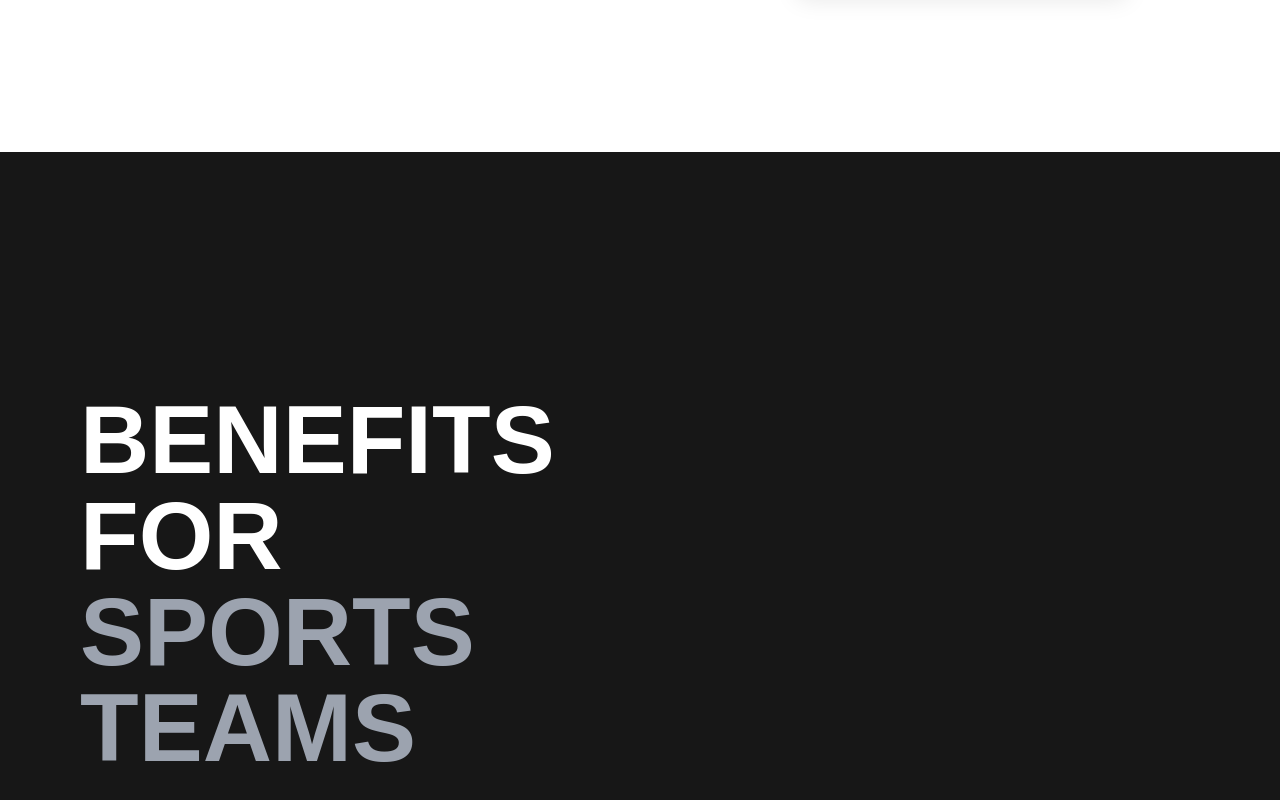
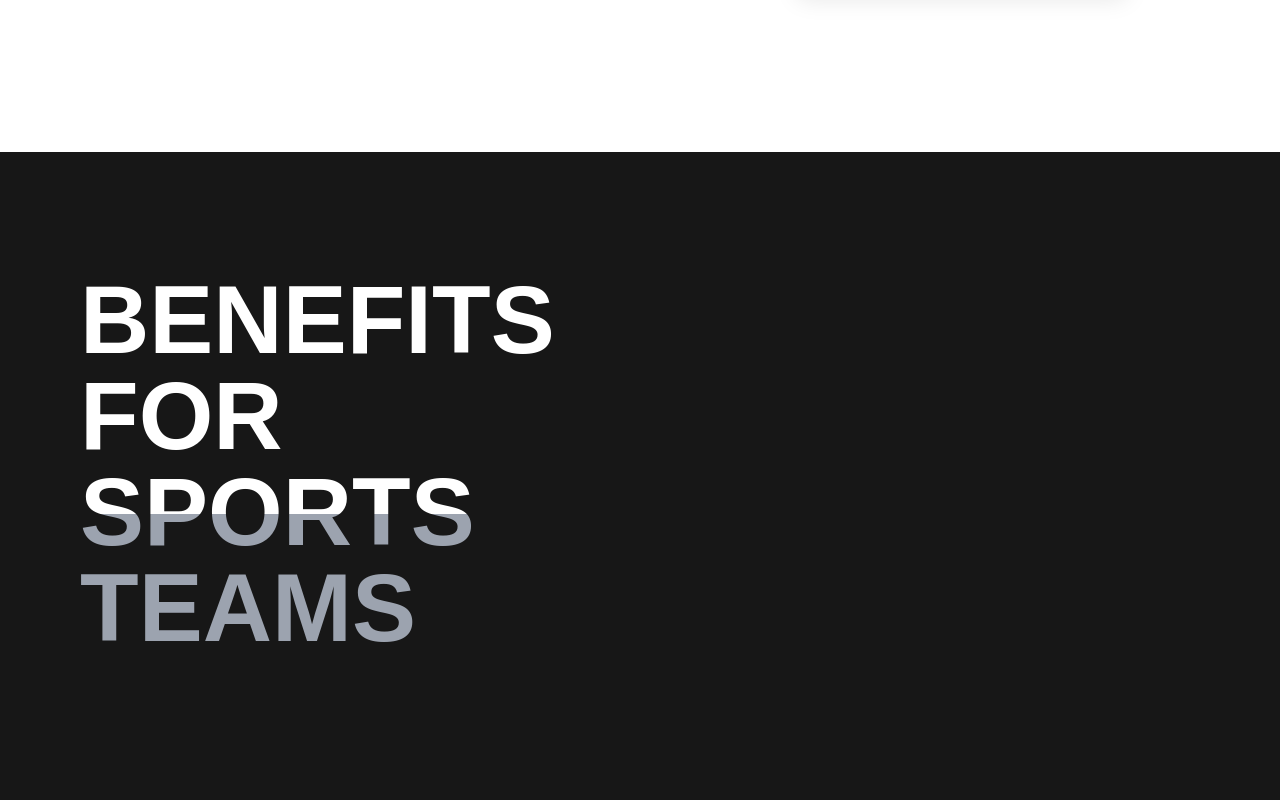
Before and after one commit to TwinspireNeuralSolutions/website, a Next.js app: page / in a window 1280 px wide. Shown: the part 2938-3738 px from the top of the page. Built offline with nearby package versions, Linux system fonts and the light colour scheme.

Commit message:
Update H1 component in Typography to remove unnecessary padding in sticky state, enhancing layout consistency and visual clarity.

```diff
--- a/components/Atoms/Typography.tsx
+++ b/components/Atoms/Typography.tsx
@@ -35,7 +35,7 @@ export const H1 = ({
   return (
     <h1
       ref={sectionRef}
-      className={`z-10 max-w-5xl text-8xl font-bold uppercase md:text-6xl lg:text-8xl ${color === 'white' ? 'text-white' : 'text-black'} ${sticky ? 'sticky top-0 h-[90%] flex-1 pt-30' : ''} ${className}`}
+      className={`z-10 max-w-5xl text-8xl font-bold uppercase md:text-6xl lg:text-8xl ${color === 'white' ? 'text-white' : 'text-black'} ${sticky ? 'sticky top-0 h-[90%] flex-1' : ''} ${className}`}
       style={{
         backgroundImage: `linear-gradient(to bottom, ${color} 50%, #9ca3af 50%)`,
         backgroundSize: '100% 200%',
```
